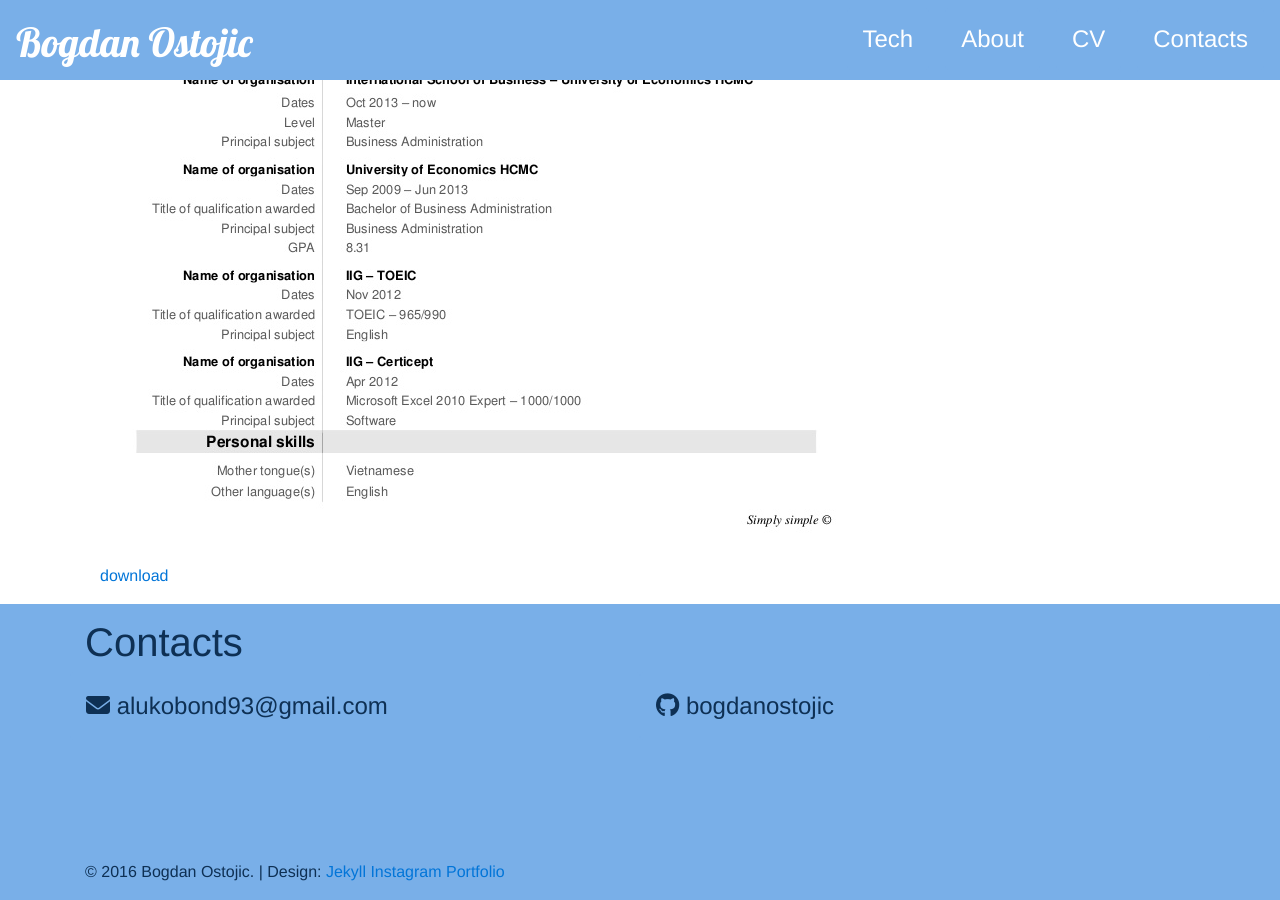
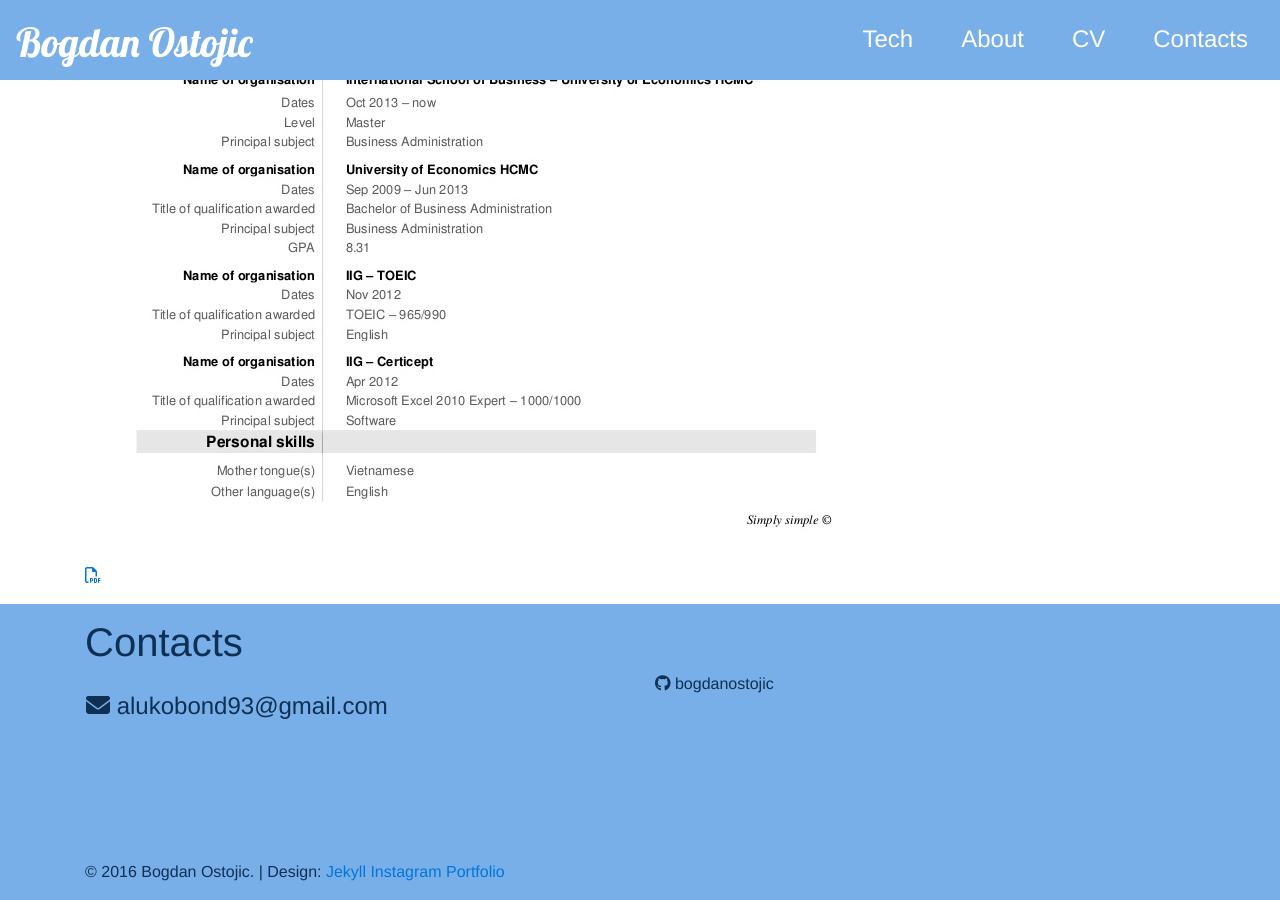
Before and after one commit to bogdanostojic/Jekyll, a Jekyll site: the page built from index.html, in a window 1280 px wide and 900 px high, scrolled down 1392 px. Built offline with Jekyll 4.4.1, drawn with Linux system fonts in a browser that asks for light colours; nearby versions of some CDN libraries.

Commit message:
font awsome

```diff
--- a/_includes/contacts.html
+++ b/_includes/contacts.html
@@ -10,7 +10,7 @@
                     {{ site.email }}
                 </a>
             </div>
-            <div class="col-md-6 col-sm-12 container-contacts-phone">
+            <div class="col-md-6 col-sm-12 container-contacts-github">
                 <i class="fa fa-github" aria-hidden="true"></i>
                 <a href="{{ site.github }}"> bogdanostojic </a>
             </div>
--- a/_includes/cv.html
+++ b/_includes/cv.html
@@ -1,6 +1,7 @@
 <section class="container container-cv">
     <div class="col-md-12">
          <img class="img-fluid" alt="Responsive image" src="./web-dist/images/cv.jpg">
-    <a href="./web-dist/images/cv.jpg"> download</a>
     </div>
+
+    <a href="./web-dist/images/cv.jpg"> <i class="fa fa-file-pdf-o" aria-hidden="true"></i> </a>
 </section>
```
